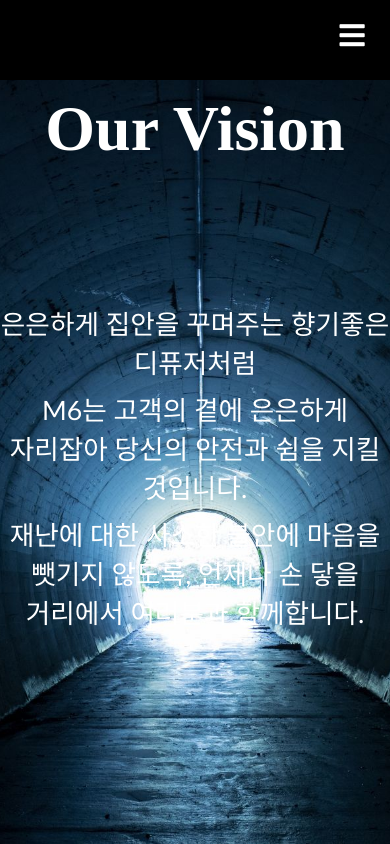
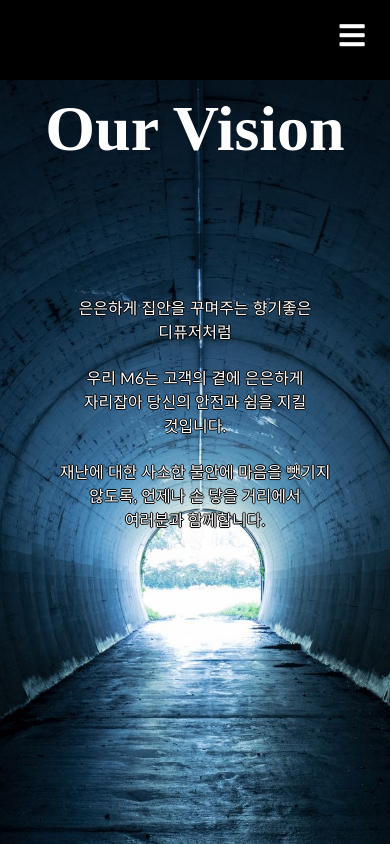
Before and after one commit to Monitoring6/monitoring6.github.io, a React (Create React App) app: page /vision in a window 390 px wide. Shown: the top 844 px of the page. Built offline with nearby package versions, Linux system fonts and the light colour scheme; a web font is replaced by a local one.

Commit message:
our vision size responsive

```diff
--- a/src/components/Ourvision.css
+++ b/src/components/Ourvision.css
@@ -4,19 +4,34 @@
 
 .text-on-image-vision {
 	position: absolute;
-	color: #fff;
+	color: white;
+	text-shadow: -1px 0 black, 0 1px black, 1px 0 black, 0 -1px black;
 	text-decoration: none;
 	font-size: 2em;
 	font-weight: bolder;
-	width: 100%;
+	width: 70%;
 	top: 35%;
+	display: flex;
+	justify-content: center;
+	flex-direction: column;
+	left: 15%;
 }
 
 .text-vision {
 	text-align: center;
-	margin-top: 2%;
+	margin-bottom: 3%;
 	font-family: "Trebuchet MS", "Lucida Sans Unicode", "Lucida Grande",
 		"Lucida Sans", Arial, sans-serif;
 	font-size: smaller;
 	font-weight: 500;
 }
+
+@media screen and (max-width: 720px) {
+	.text-on-image-vision {
+		font-size: 1.2em;
+	}
+
+	.text-vision {
+		margin-bottom: 8%;
+	}
+}
--- a/src/components/Ourvision.js
+++ b/src/components/Ourvision.js
@@ -12,7 +12,8 @@ const Ourvision = () => {
 					은은하게 집안을 꾸며주는 향기좋은 디퓨저처럼
 				</p>
 				<p className="text-vision">
-					M6는 고객의 곁에 은은하게 자리잡아 당신의 안전과 쉼을 지킬 것입니다.
+					우리 M6는 고객의 곁에 은은하게 자리잡아 당신의 안전과 쉼을 지킬
+					것입니다.
 				</p>
 				<p className="text-vision">
 					재난에 대한 사소한 불안에 마음을 뺏기지 않도록, 언제나 손 닿을
```
